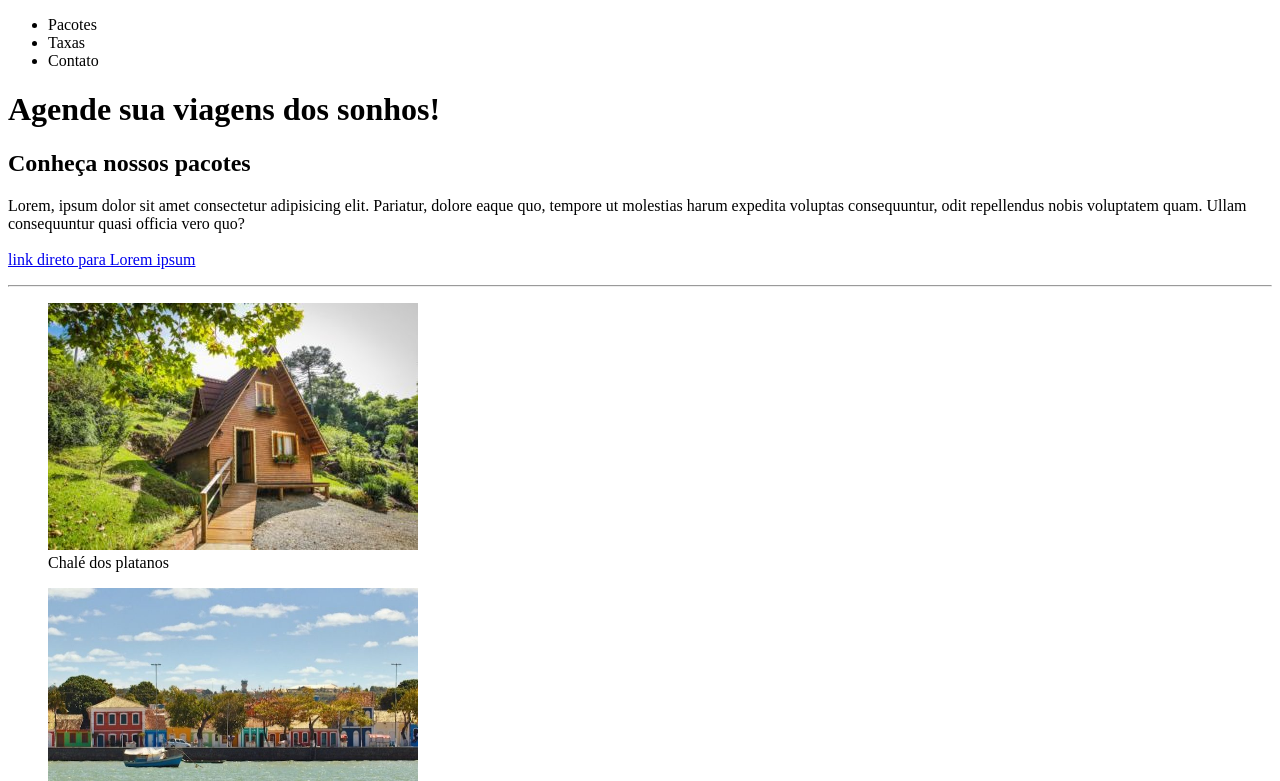
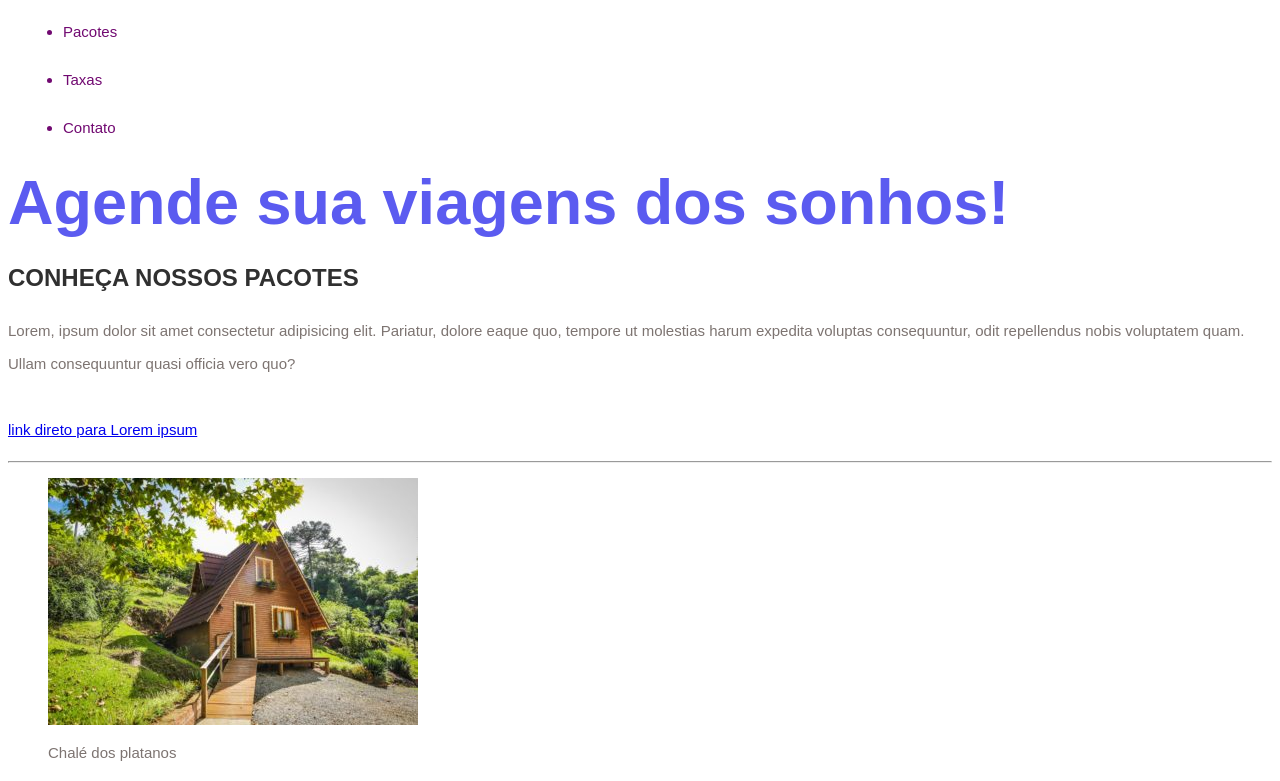
Before and after one commit to BernardoMaggessi/Web-course, a plain HTML site: page Desenvolvimento FrontEnd/index.html in a window 1280 px wide. Shown: the top 781 px of the page. Drawn offline with Linux system fonts and the light colour scheme.

Commit message:
estilizando textos com CSS

```diff
--- a/Desenvolvimento Dinamico/00Exemplos.js
+++ /dev/null
@@ -1,4 +0,0 @@
-let readline = require('readline-sync');
-
-let name = readline.question('whats yout name');
-console.log(name)
--- a/Desenvolvimento FrontEnd/index.html
+++ b/Desenvolvimento FrontEnd/index.html
@@ -1,6 +1,7 @@
 <!DOCTYPE html>
 <html lang="en">
 <head>
+    <link rel="stylesheet" href="style.css">
     <meta charset="UTF-8">
     <meta name="viewport" content="width=device-width, initial-scale=1.0">
     <title>Viagens dos sonhos</title>
--- a/Desenvolvimento FrontEnd/style.css
+++ b/Desenvolvimento FrontEnd/style.css
@@ -0,0 +1,21 @@
+body{
+    font-weight: 400;
+    font-family: Arial, Helvetica, sans-serif;
+    font-size: 15px;
+    line-height: 2.2em;/*EM = medida relativa ao tamanho da fonte*/
+    color:rgb(125, 116, 113);
+}
+h1{
+    font-size: 63px;
+    color:rgb(91, 91, 240);
+}
+h2{
+    font-size: 24px;
+    text-transform: uppercase;
+    color: #303030;
+    font-weight: 600px;
+}
+li{
+    color:rgb(113, 9, 113);
+    margin:15px;
+}
```
